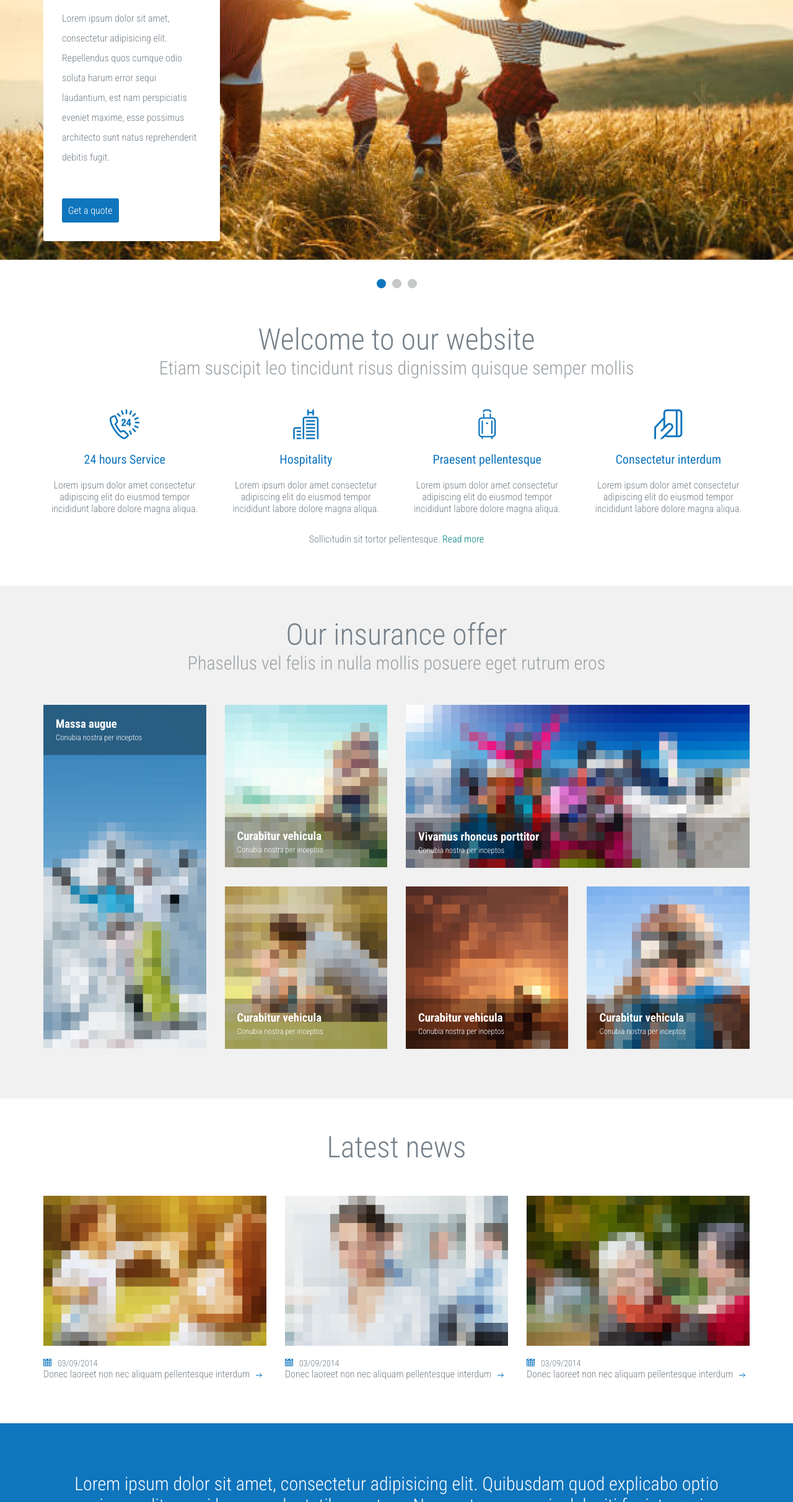
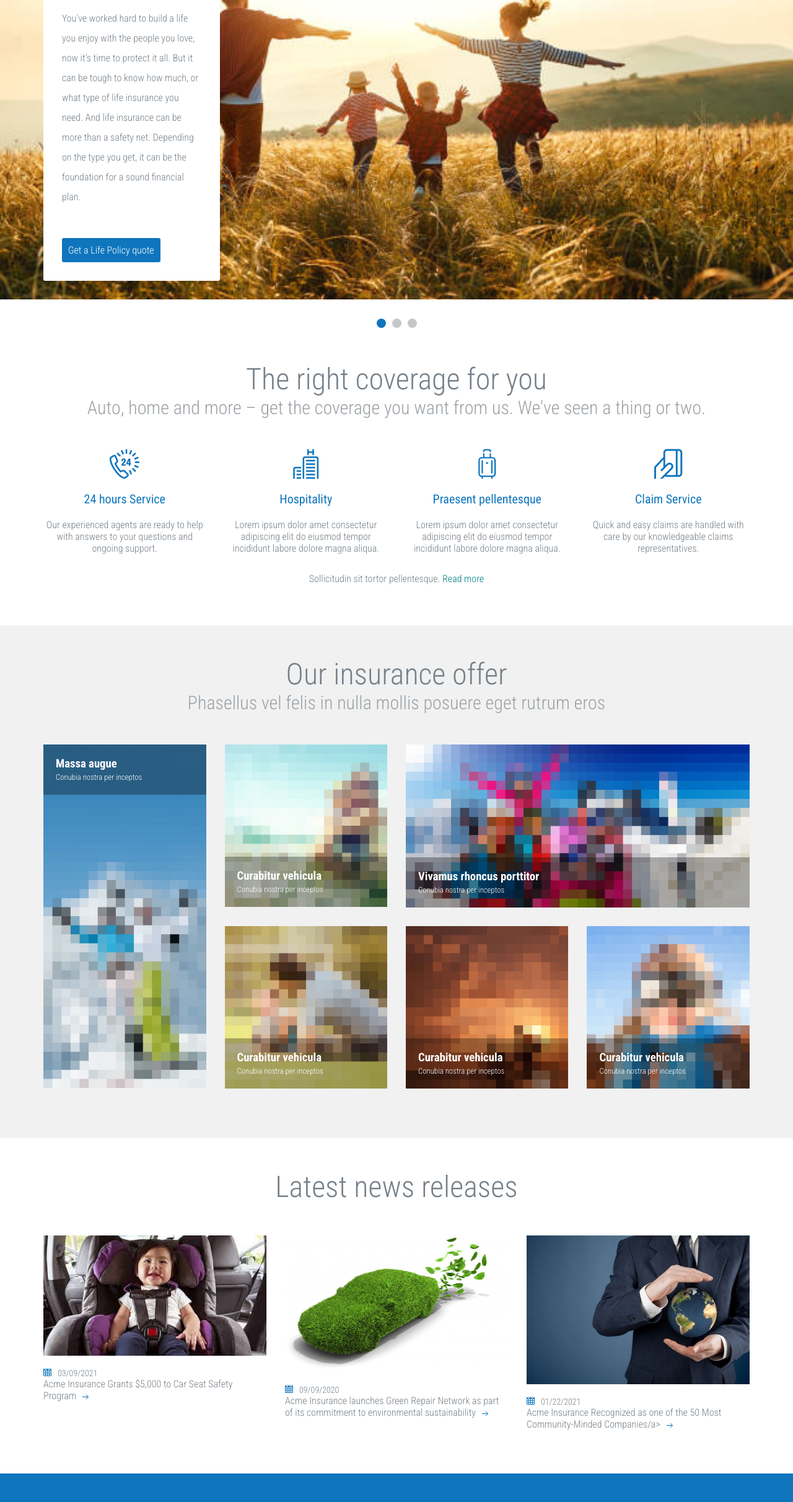
Before and after one commit to sassydumplings/insurance_demo, a plain HTML site: page index.html in a window 1280 px wide. Shown: the part 377-2800 px from the top of the page at 62% size. Drawn offline with Linux system fonts and the light colour scheme.

Commit message:
replacing images and text

```diff
--- a/index.html
+++ b/index.html
@@ -31,20 +31,20 @@
 					<div class="container">
 						<a href="index.html" id="branding">
 							<img src="images/logo.png" alt="Company Name" class="logo">
-							<div class="logo-text">Acme Insurance Company</h1>
-<!-- 								<small class="description">We are here to help</small> -->
+							<div class="logo-text">
+								<h1>Acme Insurance Company</h1>
 							</div>
 						</a> <!-- #branding -->
 
 						<div class="right-section pull-right">
-
-							<button>
-								<a href="#openModal1" class="site-title">Sign In (Synthentics)</a>
-							</button>
+							<a href="#" class="phone"><img src="images/icon-phone.png" class="icon">+1 823 424 9134</a>
 							<form action="#" class="search-form">
 								<input type="text" placeholder="Search...">
 								<button type="submit"><img src="images/icon-search.png" alt=""></button>
 							</form>
+							<button>
+								<a href="#openModal1" class="site-title">Sign In (Synthetics)</a>
+							</button>
 						</div>
 					</div> <!-- .container -->
 				</div> <!-- .top-header -->
@@ -81,26 +81,26 @@
 						<div class="container">
 							<div class="slide-content">
 								<h2 class="slide-title">Get your <strong>Life Insurance</strong></h2>
-								<p>Lorem ipsum dolor sit amet, consectetur adipisicing elit. Repellendus quos cumque odio soluta harum error sequi laudantium, est nam perspiciatis eveniet maxime, esse possimus architecto sunt natus reprehenderit debitis fugit.</p>
-								<a href="#" class="button">Get a quote</a>
+								<p>You've worked hard to build a life you enjoy with the people you love, now it's time to protect it all. But it can be tough to know how much, or what type of life insurance you need. And life insurance can be more than a safety net. Depending on the type you get, it can be the foundation for a sound financial plan.</p>
+								<a href="#" class="button">Get a Life Policy quote</a>
 							</div>
 						</div>
 					</li>
 					<li data-bg-image="dummy/family-coach.png">
 						<div class="container">
 							<div class="slide-content">
-								<h2 class="slide-title">Get your <strong>Life Insurance</strong></h2>
-								<p>Lorem ipsum dolor sit amet, consectetur adipisicing elit. Repellendus quos cumque odio soluta harum error sequi laudantium, est nam perspiciatis eveniet maxime, esse possimus architecto sunt natus reprehenderit debitis fugit.</p>
-								<a href="#" class="button">Get a quote</a>
+								<h2 class="slide-title">Find a<strong>Health Plan</strong>that fits you</h2>
+								<p>Find health plans for you and your family before age 65. Coverage options may include medical care, like preventive care visits, doctor visits, telehealth and more.</p>
+								<a href="#" class="button">Get a Healthcare quote</a>
 							</div>
 						</div>
 					</li>
 					<li data-bg-image="dummy/watching_tv.png">
 						<div class="container">
 							<div class="slide-content">
-								<h2 class="slide-title">Get your <strong>Life Insurance</strong></h2>
-								<p>Lorem ipsum dolor sit amet, consectetur adipisicing elit. Repellendus quos cumque odio soluta harum error sequi laudantium, est nam perspiciatis eveniet maxime, esse possimus architecto sunt natus reprehenderit debitis fugit.</p>
-								<a href="#" class="button">Get a quote</a>
+								<h2 class="slide-title">Protect what you love with <strong>Homeowners Insurance</strong></h2>
+								<p>Having home insurance means you won’t be out of pocket if you need to repair your home or replace your belongings after they’ve been stolen, damaged or destroyed.</p>
+								<a href="#" class="button">Get a Homeowners quote</a>
 							</div>
 						</div>
 					</li>
@@ -110,15 +110,15 @@
 			<main class="main-content">
 				<div class="fullwidth-block greet-section">
 					<div class="container">
-						<h2 class="section-title">Welcome to our website</h2>
-						<small class="section-subtitle">Etiam suscipit leo tincidunt risus dignissim quisque semper mollis</small>
+						<h2 class="section-title">The right coverage for you</h2>
+						<small class="section-subtitle">Auto, home and more – get the coverage you want from us.  We've seen a thing or two.</small>
 
 						<div class="row">
 							<div class="col-md-3">
 								<div class="feature">
 									<i class="icon-phone-24"></i>
 									<h3 class="feature-title">24 hours Service</h3>
-									<p>Lorem ipsum dolor amet consectetur adipiscing elit do eiusmod tempor incididunt labore dolore magna aliqua.</p>
+									<p>Our experienced agents are ready to help with answers to your questions and ongoing support.</p>
 								</div>
 							</div>
 							<div class="col-md-3">
@@ -138,8 +138,8 @@
 							<div class="col-md-3">
 								<div class="feature">
 									<i class="icon-credit-card-hand"></i>
-									<h3 class="feature-title">Consectetur interdum</h3>
-									<p>Lorem ipsum dolor amet consectetur adipiscing elit do eiusmod tempor incididunt labore dolore magna aliqua.</p>
+									<h3 class="feature-title">Claim Service</h3>
+									<p>Quick and easy claims are handled with care by our knowledgeable claims representatives.</p>
 								</div>
 							</div>
 						</div> <!-- .row -->
@@ -223,27 +223,27 @@
 
 				<div class="fullwidth-block">
 					<div class="container">
-						<h2 class="section-title">Latest news</h2>
+						<h2 class="section-title">Latest news releases</h2>
 						<div class="row news-list">
 							<div class="col-md-4">
 								<div class="news">
-									<figure><img src="dummy/featured-image-1.jpg" alt=""></figure>
-									<div class="date"><img src="images/icon-calendar.png" alt="">03/09/2014</div>
-									<h2 class="entry-title"><a href="#">Donec laoreet non nec aliquam pellentesque interdum</a></h2>
+									<figure><img src="dummy/carseat.jpeg" alt=""></figure>
+									<div class="date"><img src="images/icon-calendar.png" alt="">03/09/2021</div>
+									<h2 class="entry-title"><a href="#">Acme Insurance Grants $5,000 to Car Seat Safety Program</a></h2>
 								</div>
 							</div>
 							<div class="col-md-4">
 								<div class="news">
-									<figure><img src="dummy/featured-image-2.jpg" alt=""></figure>
-									<div class="date"><img src="images/icon-calendar.png" alt="">03/09/2014</div>
-									<h2 class="entry-title"><a href="#">Donec laoreet non nec aliquam pellentesque interdum</a></h2>
+									<figure><img src="dummy/green_car.jpeg" alt=""></figure>
+									<div class="date"><img src="images/icon-calendar.png" alt="">09/09/2020</div>
+									<h2 class="entry-title"><a href="#">Acme Insurance launches Green Repair Network as part of its commitment to environmental sustainability</a></h2>
 								</div>
 							</div>
 							<div class="col-md-4">
 								<div class="news">
-									<figure><img src="dummy/featured-image-3.jpg" alt=""></figure>
-									<div class="date"><img src="images/icon-calendar.png" alt="">03/09/2014</div>
-									<h2 class="entry-title"><a href="#">Donec laoreet non nec aliquam pellentesque interdum</a></h2>
+									<figure><img src="dummy/worldview.jpeg" alt=""></figure>
+									<div class="date"><img src="images/icon-calendar.png" alt="">01/22/2021</div>
+									<h2 class="entry-title"><a href="#">Acme Insurance Recognized as one of the 50 Most Community-Minded Companies/a></h2>
 								</div>
 							</div>
 						</div> <!-- .row -->
@@ -254,14 +254,13 @@
 					<div class="container">
 						<div class="testimonial-slider">
 							<ul class="slides">
-								<li>
-									<blockquote>Lorem ipsum dolor sit amet, consectetur adipisicing elit. Quibusdam quod explicabo optio quia ex odit, sequi harum voluptatibus autem. Nam autem corporis deleniti fugiat omnis itaque, quis laudantium dolor facere.<cite>John Smith</cite></blockquote>
+								<li>s
+									<blockquote>"Our advisor is great. She listens to your concerns and needs, he is so down to earth, smart, not pushy and I truly value her advice. You can tell she cares for her clients and their needs. She takes all the time with you that you need. Just a great advisor!"<cite>John Smith</cite></blockquote>
+								</li>
+								<li><blockquote>"The expertise and professionalism of our advisor has been very valuable in planning to secure our goals. His most important quality is his persistence. He gets you to do the things you know you should do, but never seem to get to."<cite>Sumeet Shalaram</cite></blockquote>
 								</li>
 								<li>
-									<blockquote>At doloremque, itaque molestias neque nesciunt placeat aspernatur veniam fugit enim, dolor, repudiandae a. Laborum optio dolorum qui maxime doloribus eligendi in enim minima quo? Quis tenetur eos, libero exercitationem.<cite>John Smith</cite></blockquote>
-								</li>
-								<li>
-									<blockquote>Ipsam nesciunt velit voluptatem? Voluptas amet, porro eaque asperiores magni rerum vitae nulla inventore, numquam facilis doloribus placeat iure suscipit adipisci dolores modi saepe deserunt nisi. Nam, illum aperiam velit.<cite>John Smith</cite></blockquote>
+									<blockquote>"The expertise and professionalism of our advisor has been very valuable in planning to secure our goals. His most important quality is his persistence. He gets you to do the things you know you should do, but never seem to get to."<cite>Tri Lee</cite></blockquote>
 								</li>
 							</ul>
 						</div>
@@ -294,9 +293,9 @@
 							<div class="col-xs-12 col-sm-4 col-md-2">
 								<div class="widget">
 									<h3 class="widget-title">Contact</h3>
-									<address> Company Name INC. 523 Burt Street, Omaha
+									<address> Acme Insurance INC. 523 Burt Street, Omaha
 									</address>
-									<a href="#">Phone: +1 823 424 9134</a>
+									<a href="#">Phone: +1 555 424 9134</a>
 									<a href="mailto:info@company.com">info@company.com</a>
 								</div>
 							</div>
```
Also changed, not shown: dummy/carseat.jpeg (added), dummy/green_car.jpeg (added), dummy/icon-phone3.webp (added), dummy/worldview.jpeg (added), 1 other file.
